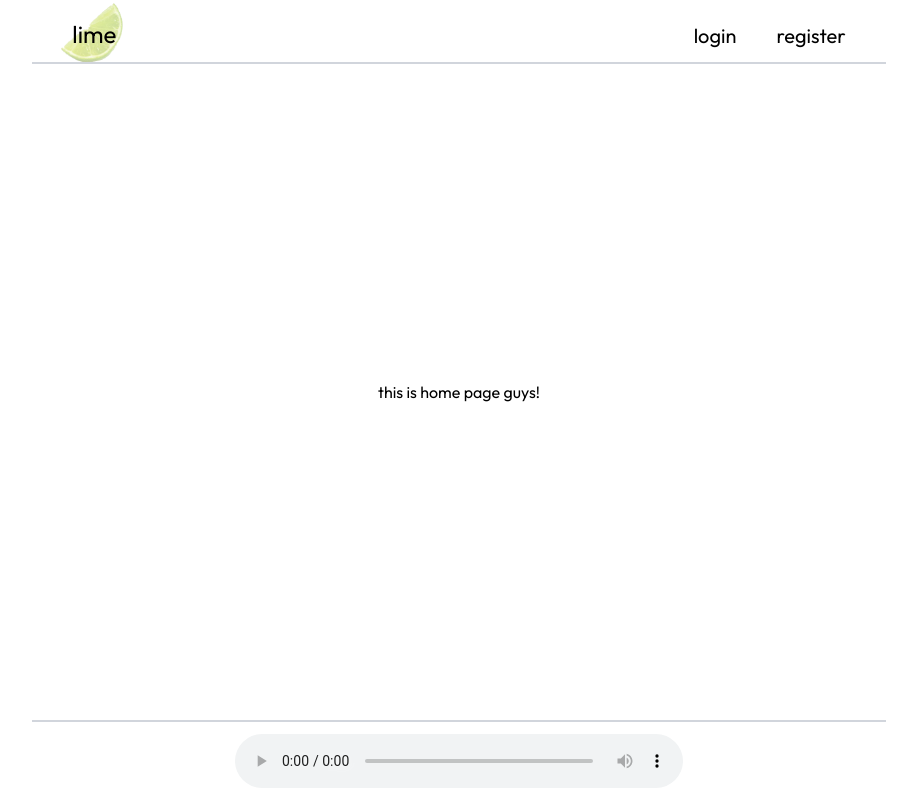
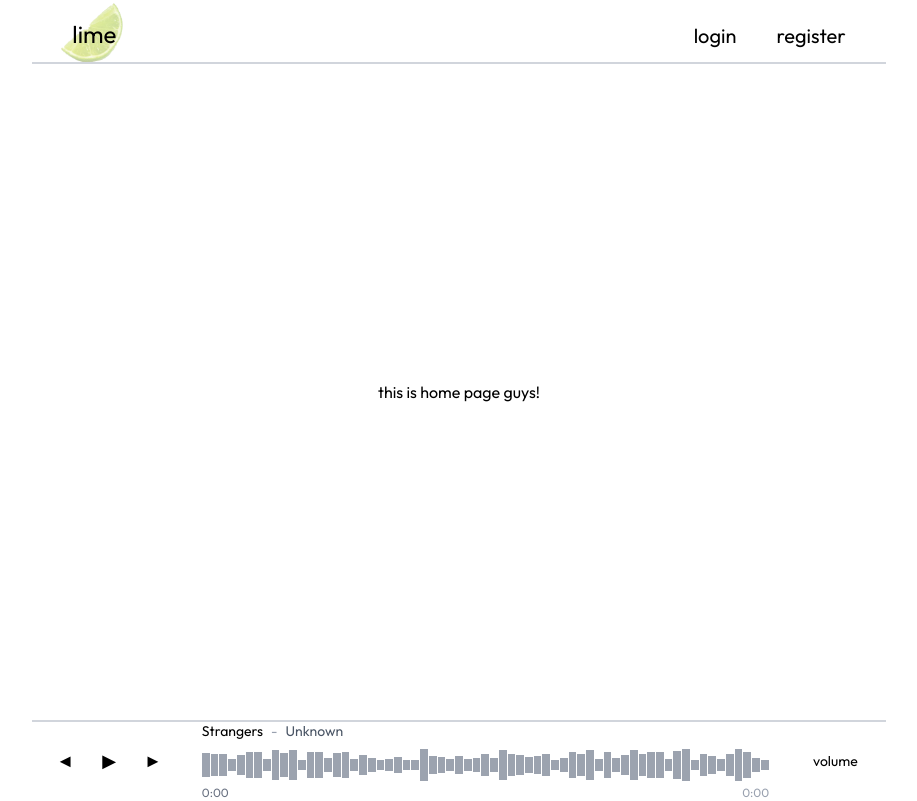
Before and after one commit to unseenmeli/Lime, a Next.js app in the folder Front/: page / in a window 1280 px wide. Shown: the whole page, without its empty margins (181-1098 px from the left). Built offline with nearby package versions, Linux system fonts and the light colour scheme.

Commit message:
Made a custom audio player, might need changes

```diff
--- /dev/null
+++ b/Front/app/components/AudioPlayer.tsx
@@ -0,0 +1,254 @@
+"use client";
+
+import { useState, useRef, useEffect } from "react";
+
+interface Track {
+  id: number;
+  title: string;
+  artist: string;
+  url: string;
+}
+
+const tracks: Track[] = [
+  {
+    id: 1,
+    title: "Strangers",
+    artist: "Unknown",
+    url: "/strangers.mp3",
+  },
+];
+
+export default function AudioPlayer() {
+  const [currentTrackIndex, setCurrentTrackIndex] = useState(0);
+  const [isPlaying, setIsPlaying] = useState(false);
+  const [currentTime, setCurrentTime] = useState(0);
+  const [duration, setDuration] = useState(0);
+  const [volume, setVolume] = useState(0.7);
+  const [waveformData, setWaveformData] = useState<number[]>([]);
+  const [showVolumeSlider, setShowVolumeSlider] = useState(false);
+
+  const audioRef = useRef<HTMLAudioElement>(null);
+  const currentTrack = tracks[currentTrackIndex];
+
+  useEffect(() => {
+    const generateWaveform = () => {
+      const bars = 65;
+      const data = [];
+      for (let i = 0; i < bars; i++) {
+        data.push(Math.random() * 0.7 + 0.3);
+      }
+      setWaveformData(data);
+    };
+    generateWaveform();
+  }, [currentTrackIndex]);
+
+  useEffect(() => {
+    const audio = audioRef.current;
+    if (!audio) return;
+
+    const setAudioData = () => {
+      setCurrentTime(audio.currentTime);
+      if (audio.duration && !isNaN(audio.duration)) {
+        setDuration(audio.duration);
+      }
+    };
+
+    const setAudioDuration = () => {
+      if (audio.duration && !isNaN(audio.duration)) {
+        setDuration(audio.duration);
+      }
+    };
+
+    audio.addEventListener("timeupdate", setAudioData);
+    audio.addEventListener("loadedmetadata", setAudioDuration);
+    audio.addEventListener("canplay", setAudioDuration);
+    audio.volume = volume;
+
+    return () => {
+      audio.removeEventListener("timeupdate", setAudioData);
+      audio.removeEventListener("loadedmetadata", setAudioDuration);
+      audio.removeEventListener("canplay", setAudioDuration);
+    };
+  }, [currentTrackIndex, volume]);
+
+  const togglePlayPause = () => {
+    if (!audioRef.current) return;
+
+    if (isPlaying) {
+      audioRef.current.pause();
+    } else {
+      audioRef.current.play();
+    }
+    setIsPlaying(!isPlaying);
+  };
+
+  const handleProgressChange = (e: React.ChangeEvent<HTMLInputElement>) => {
+    const newTime = parseFloat(e.target.value);
+    setCurrentTime(newTime);
+    if (audioRef.current) {
+      audioRef.current.currentTime = newTime;
+    }
+  };
+
+  const handleVolumeChange = (e: React.ChangeEvent<HTMLInputElement>) => {
+    const newVolume = parseFloat(e.target.value);
+    setVolume(newVolume);
+    if (audioRef.current) {
+      audioRef.current.volume = newVolume;
+    }
+  };
+
+  const nextTrack = () => {
+    setCurrentTrackIndex((prev) => (prev + 1) % tracks.length);
+    setIsPlaying(true);
+    setTimeout(() => {
+      audioRef.current?.play();
+    }, 100);
+  };
+
+  const previousTrack = () => {
+    setCurrentTrackIndex((prev) => (prev - 1 + tracks.length) % tracks.length);
+    setIsPlaying(true);
+    setTimeout(() => {
+      audioRef.current?.play();
+    }, 100);
+  };
+
+  const formatTime = (time: number) => {
+    if (isNaN(time)) return "0:00";
+    const minutes = Math.floor(time / 60);
+    const seconds = Math.floor(time % 60);
+    return `${minutes}:${seconds.toString().padStart(2, "0")}`;
+  };
+
+  return (
+    <div className="flex items-center w-full h-full px-4">
+      <audio ref={audioRef} src={currentTrack.url} onEnded={nextTrack} />
+
+      <div className="flex items-center gap-2">
+        <button
+          onClick={previousTrack}
+          className="text-black hover:text-gray-500 transition-colors text-lg px-2"
+        >
+          ◄
+        </button>
+
+        <button
+          onClick={togglePlayPause}
+          className="px-3 py-1 text-black hover:text-gray-500 transition-colors text-lg"
+        >
+          {isPlaying ? "❚❚" : "▶"}
+        </button>
+
+        <button
+          onClick={nextTrack}
+          className="text-black hover:text-gray-500 transition-colors text-lg px-2"
+        >
+          ►
+        </button>
+      </div>
+
+      <div className="flex-1 mx-8">
+        <div className="relative">
+          <div className="text-sm mb-2">
+            <span className="text-black">{currentTrack.title}</span>
+            <span className="text-gray-400 mx-2">-</span>
+            <span className="text-gray-600">{currentTrack.artist}</span>
+          </div>
+
+          <div className="relative h-8">
+            <div className="flex items-center h-full gap-[1px] pointer-events-none">
+              {waveformData.map((height, index) => {
+                const progress = duration > 0 ? currentTime / duration : 0;
+                const barPosition = index / waveformData.length;
+                const isPlayed = barPosition < progress;
+                return (
+                  <div
+                    key={index}
+                    className="flex-1 bg-gray-400 transition-colors"
+                    style={{
+                      height: `${height * 100}%`,
+                      backgroundColor: isPlayed ? "#374151" : "#9CA3AF",
+                    }}
+                  />
+                );
+              })}
+            </div>
+            <input
+              type="range"
+              min="0"
+              max={duration || 100}
+              value={currentTime}
+              onChange={handleProgressChange}
+              className="absolute top-0 left-0 w-full h-full opacity-0 cursor-pointer"
+            />
+          </div>
+
+          <div className="flex justify-between mt-1">
+            <span className="text-xs text-gray-500">
+              {formatTime(currentTime)}
+            </span>
+            <span className="text-xs text-gray-400">
+              {formatTime(duration)}
+            </span>
+          </div>
+        </div>
+      </div>
+
+      <div className="relative flex items-center">
+        <button
+          className="text-sm text-black hover:text-gray-500 transition-colors px-3"
+          onClick={() => setShowVolumeSlider(!showVolumeSlider)}
+        >
+          volume
+        </button>
+
+        {showVolumeSlider && (
+          <div
+            className="absolute bottom-full left-1/2 transform -translate-x-1/2 mb-3 bg-white border border-gray-200 p-3 rounded-md shadow-lg"
+            style={{ width: "120px" }}
+          >
+            <div className="flex flex-col items-center gap-2">
+              <span className="text-[10px] text-gray-500">
+                {Math.round(volume * 100)}%
+              </span>
+              <div className="relative w-full py-2">
+                <div className="relative h-1">
+                  {/* Background track */}
+                  <div className="absolute inset-0 bg-gray-200 rounded-full" />
+                  {/* Active track */}
+                  <div
+                    className="absolute inset-y-0 left-0 rounded-full"
+                    style={{
+                      width: `${volume * 100}%`,
+                      background: 'linear-gradient(to right, #C3D772, #a3c054)',
+                      transition: 'none'
+                    }}
+                  />
+                  {/* Thumb */}
+                  <div
+                    className="absolute top-1/2 transform -translate-y-1/2 -translate-x-1/2 w-3 h-3 bg-white border-2 border-gray-400 rounded-full shadow-sm hover:border-gray-500 pointer-events-none"
+                    style={{
+                      left: `${volume * 100}%`,
+                      transition: 'none'
+                    }}
+                  />
+                </div>
+                {/* Invisible input - covers full clickable area */}
+                <input
+                  type="range"
+                  min="0"
+                  max="1"
+                  step="0.01"
+                  value={volume}
+                  onChange={handleVolumeChange}
+                  className="absolute inset-0 w-full h-full opacity-0 cursor-pointer"
+                />
+              </div>
+            </div>
+          </div>
+        )}
+      </div>
+    </div>
+  );
+}
--- a/Front/app/layout.tsx
+++ b/Front/app/layout.tsx
@@ -5,6 +5,7 @@ import "./globals.css";
 import Image from "next/image";
 import { useState } from "react";
 import { useRouter, usePathname } from "next/navigation";
+import AudioPlayer from "./components/AudioPlayer";
 
 const outfit = Outfit({
   subsets: ["latin"],
@@ -92,12 +93,9 @@ export default function RootLayout({
           <main className="flex-1 flex justify-center">
             <div className="w-2/3">{children}</div>
           </main>
-          <div className="flex flex-1 sticky max-h-20 z-0 justify-center">
-            <footer className="border-t-2 border-gray-300 w-2/3 h-20 z-50 flex items-center">
-              <audio controls className="w-full max-w-md mx-auto block">
-                <source src="/strangers.mp3" type="audio/mpeg" />
-                Your browser does not support the audio element.
-              </audio>
+          <div className="flex sticky bottom-0 z-50 justify-center">
+            <footer className="border-t-2 border-gray-300 w-2/3 h-20 flex items-center">
+              <AudioPlayer />
             </footer>
           </div>
         </div>
```
